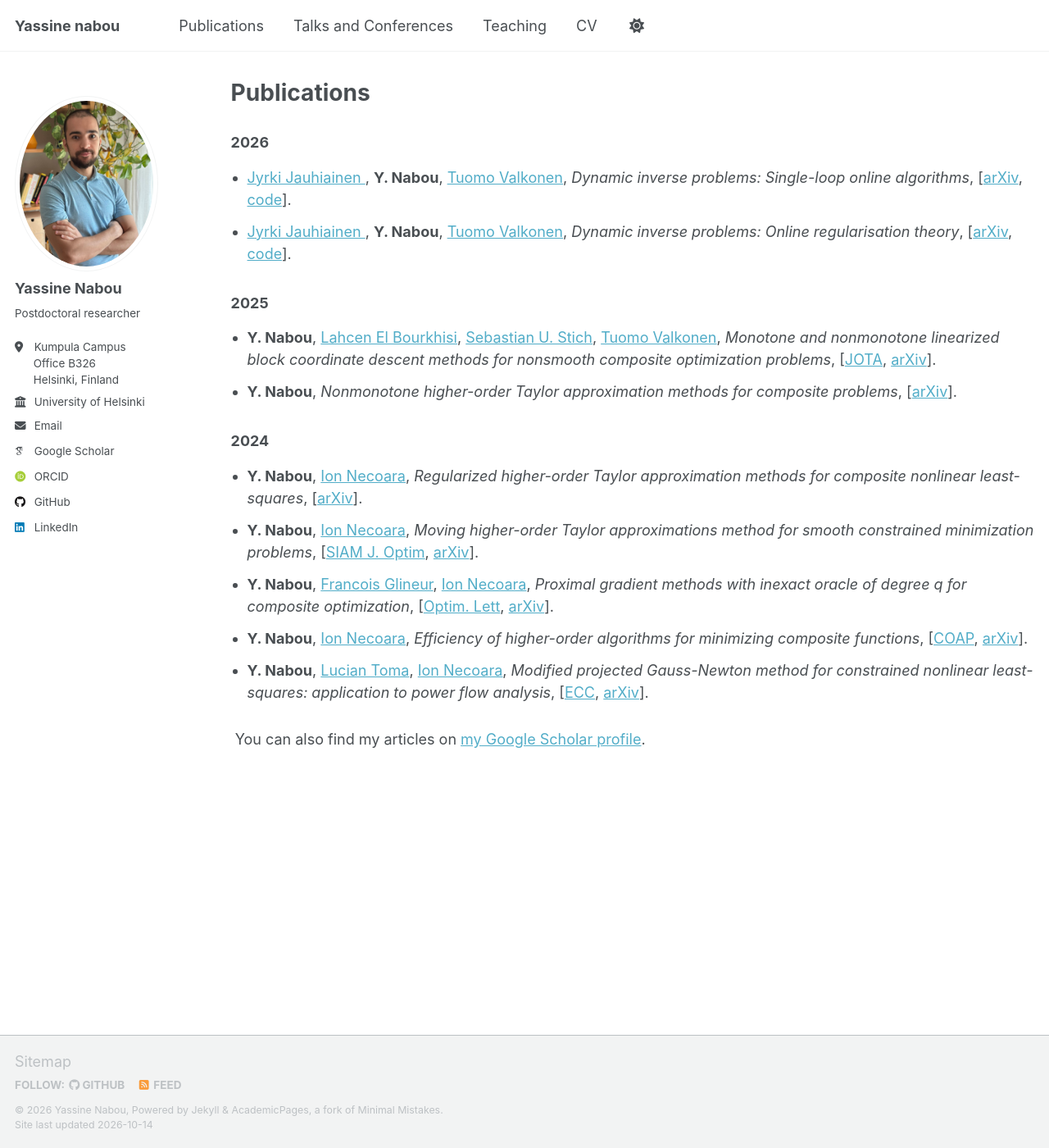
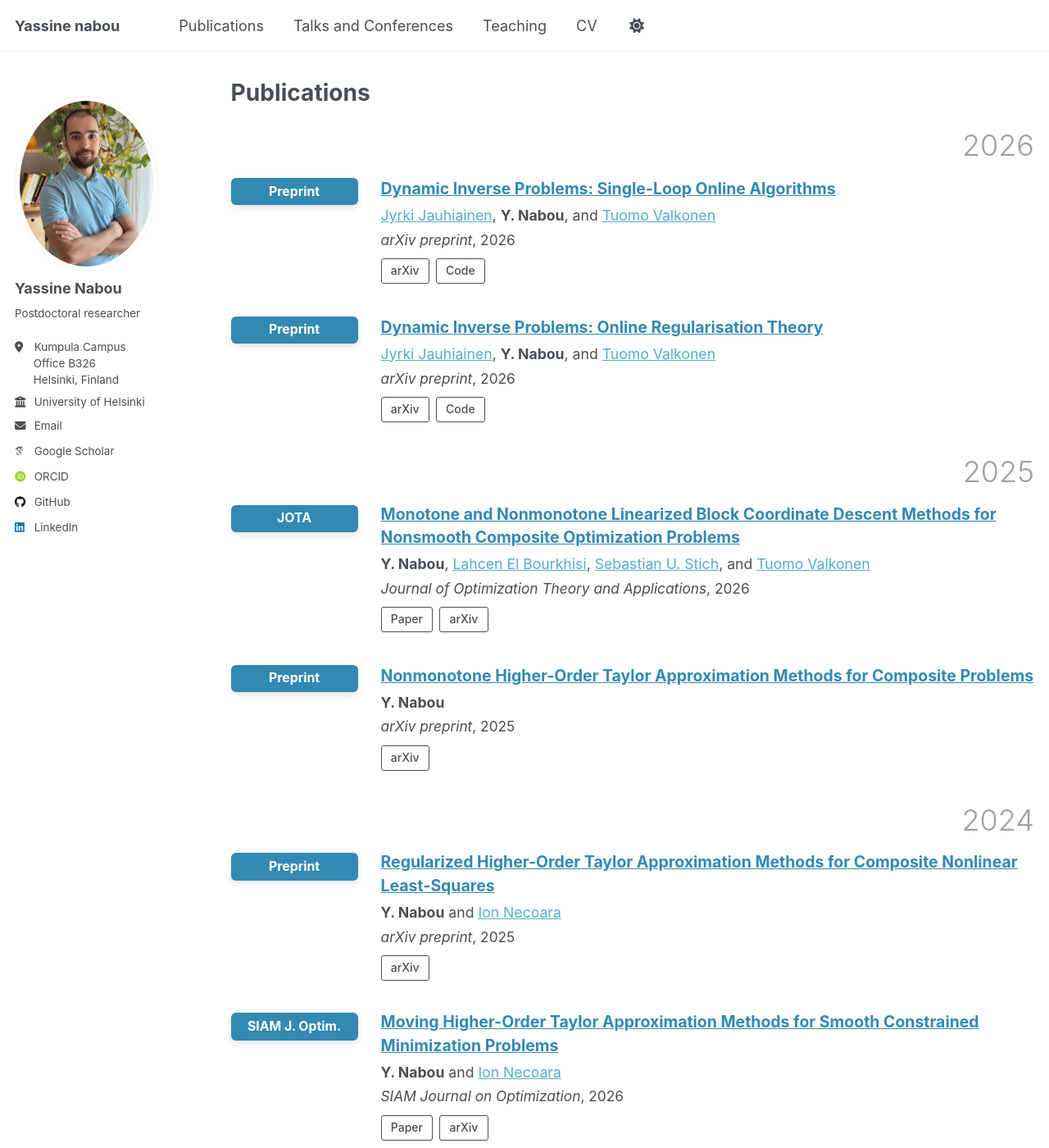
Before and after one commit to Yassine-Nabou/Yassine-Nabou.github.io, a Jekyll site: the page built from _pages/publications.html, in a window 1280 px wide and 1400 px high. Shown: the whole window at 82% size. Built offline with Jekyll 4.4.1, drawn with Linux system fonts in a browser that asks for light colours; some web fonts are replaced; a script that is not in the unit is left out; some of the changed text lies outside the part shown.

Commit message:
Update publications.html

```diff
--- a/_pages/publications.html
+++ b/_pages/publications.html
@@ -5,71 +5,351 @@ permalink: /publications/
 author_profile: true
 ---
 
-<h3>2026</h3>
-<ul style="list-style-type: disc; padding-left: 20px;">
-    <li style="margin-bottom: 12px;">
-    <a href="https://scholar.google.com/citations?user=M67pnDwAAAAJ&hl=fi"> Jyrki Jauhiainen </a>, <strong> Y. Nabou</strong>, <a href="https://tuomov.iki.fi">Tuomo Valkonen</a>,
-    <em>Dynamic inverse problems: Single-loop online algorithms</em>,
-     [<a href="https://arxiv.org/abs/2606.10951">arXiv</a>,
-     <a href="https://zenodo.org/records/19154746">code</a>].
-  </li>
-  <li style="margin-bottom: 12px;">
-    <a href="https://scholar.google.com/citations?user=M67pnDwAAAAJ&hl=fi"> Jyrki Jauhiainen </a>, <strong> Y. Nabou</strong>, <a href="https://tuomov.iki.fi">Tuomo Valkonen</a>,
-    <em>Dynamic inverse problems: Online regularisation theory</em>,
-     [<a href="https://arxiv.org/abs/2605.26022">arXiv</a>,
-     <a href="https://zenodo.org/records/19154746">code</a>].
-  </li>
-</ul>
+<style>
+.publications-page {
+  max-width: 1100px;
+  margin: 0 auto;
+}
 
-<h3>2025</h3>
-<ul style="list-style-type: disc; padding-left: 20px;">
-  <li style="margin-bottom: 12px;">
-    <strong>Y. Nabou</strong>, <a href="https://scholar.google.com/citations?user=M5wTSqcAAAAJ&hl=en">Lahcen El Bourkhisi</a>, <a href="https://sstich.ch">Sebastian U. Stich</a>, <a href="https://tuomov.iki.fi">Tuomo Valkonen</a>,
-    <em>Monotone and nonmonotone linearized block coordinate descent methods for nonsmooth composite optimization problems</em>,
-     [<a href="https://link.springer.com/article/10.1007/s10957-026-03120-0">JOTA</a>,
-      <a href="https://arxiv.org/abs/2506.12397">arXiv</a>].
+.publications-year {
+  font-size: 2em;
+  font-weight: 300;
+  color: #a0a0a0;
+  text-align: right;
+  margin: 0.8em 0 0.5em;
+  border: none;
+}
 
-  </li>
-  <li style="margin-bottom: 12px;">
-    <strong>Y. Nabou</strong>, <em>Nonmonotone higher-order Taylor approximation methods for composite problems</em>,
-     [<a href="https://arxiv.org/abs/2503.01182">arXiv</a>].
-  </li>
-</ul>
+.publication {
+  display: grid;
+  grid-template-columns: 155px minmax(0, 1fr);
+  column-gap: 28px;
+  align-items: start;
+  margin: 0 0 2.2em;
+}
 
-<h3>2024</h3>
-<ul style="list-style-type: disc; padding-left: 20px;">
-  <li style="margin-bottom: 12px;">
-    <strong>Y. Nabou</strong>, <a href="https://acse.pub.ro/index.php/en/ion-necoara/">Ion Necoara</a>,
-    <em>Regularized higher-order Taylor approximation methods for composite nonlinear least-squares</em>,
-    [<a href="https://arxiv.org/abs/2503.02370">arXiv</a>].
-  </li>
-<li style="margin-bottom: 12px;">
-  <strong>Y. Nabou</strong>,
-  <a href="https://acse.pub.ro/index.php/en/ion-necoara/">Ion Necoara</a>,
-  <em>Moving higher-order Taylor approximations method for smooth constrained minimization problems</em>,
-  [<a href="https://epubs.siam.org/doi/10.1137/23M1576852">SIAM J. Optim</a>,
-  <a href="https://arxiv.org/abs/2402.15022">arXiv</a>].
-</li>
-  <li style="margin-bottom: 12px;">
-    <strong>Y. Nabou</strong>, <a href="https://perso.uclouvain.be/francois.glineur/">Francois Glineur</a>, <a href="https://acse.pub.ro/index.php/en/ion-necoara/">Ion Necoara</a>,
-    <em>Proximal gradient methods with inexact oracle of degree q for composite optimization</em>,
-    [<a href="https://link.springer.com/content/pdf/10.1007/s11590-024-02118-9.pdf">Optim. Lett</a>,
-     <a href="https://arxiv.org/abs/2401.10624">arXiv</a>].
-  </li>
-  <li style="margin-bottom: 12px;">
-    <strong>Y. Nabou</strong>, <a href="https://acse.pub.ro/index.php/en/ion-necoara/">Ion Necoara</a>,
-    <em>Efficiency of higher-order algorithms for minimizing composite functions</em>,
-    [<a href="https://link.springer.com/content/pdf/10.1007/s10589-023-00533-9.pdf">COAP</a>,
-    <a href="https://arxiv.org/abs/2203.13367">arXiv</a>].
-  </li>
-  <li style="margin-bottom: 12px;">
-    <strong>Y. Nabou</strong>, <a href="https://scholar.google.fr/citations?user=H8ux6UMAAAAJ&hl=fr">Lucian Toma</a>, <a href="https://acse.pub.ro/index.php/en/ion-necoara/">Ion Necoara</a>,
-    <em>Modified projected Gauss-Newton method for constrained nonlinear least-squares: application to power flow analysis</em>,
-    [<a href="https://ieeexplore.ieee.org/abstract/document/10178179">ECC</a>,
-     <a href="https://arxiv.org/abs/2504.00783">arXiv</a>].
-  </li>
-</ul>
+.publication-venue {
+  display: inline-block;
+  width: 100%;
+  box-sizing: border-box;
+  text-align: center;
+  padding: 0.35em 0.55em;
+  border-radius: 6px;
+  background: #3289b1;
+  color: #fff;
+  font-size: 0.88em;
+  font-weight: 700;
+  line-height: 1.4;
+  box-shadow: 0 3px 8px rgba(0, 0, 0, 0.12);
+}
 
-<div style="margin-top: 30px;" class="wordwrap">
-  You can also find my articles on <a href="{{site.author.googlescholar}}">my Google Scholar profile</a>.
+.publication-title {
+  display: inline-block;
+  color: #3289b1;
+  font-size: 1.08em;
+  font-weight: 700;
+  line-height: 1.45;
+  margin: -0.15em 0 0.25em;
+  text-decoration: none;
+}
+
+.publication-title:hover {
+  text-decoration: underline;
+}
+
+.publication-authors {
+  font-size: 0.98em;
+  line-height: 1.55;
+  margin-bottom: 0.2em;
+}
+
+.publication-venue-details {
+  font-size: 0.96em;
+  line-height: 1.5;
+  margin-bottom: 0.55em;
+}
+
+.publication-venue-details em {
+  font-style: italic;
+}
+
+.publication-links {
+  display: flex;
+  flex-wrap: wrap;
+  gap: 8px;
+  margin-top: 0.45em;
+}
+
+.publication-links a {
+  display: inline-block;
+  min-width: 54px;
+  padding: 0.35em 0.8em;
+  text-align: center;
+  border: 1.5px solid currentColor;
+  border-radius: 3px;
+  color: inherit;
+  font-size: 0.78em;
+  font-weight: 500;
+  text-decoration: none;
+  line-height: 1.35;
+  transition: background 0.15s ease, color 0.15s ease;
+}
+
+.publication-links a:hover {
+  background: #3289b1;
+  border-color: #3289b1;
+  color: #fff;
+}
+
+.publication-year-section {
+  margin-bottom: 2.4em;
+}
+
+.publication-year-section h2 {
+  display: none;
+}
+
+.publications-footer {
+  margin-top: 3em;
+  padding-top: 1.5em;
+  border-top: 1px solid #e5e7eb;
+}
+
+@media (max-width: 650px) {
+  .publication {
+    grid-template-columns: 1fr;
+    row-gap: 0.8em;
+    margin-bottom: 2em;
+  }
+
+  .publication-venue {
+    width: auto;
+    max-width: 180px;
+    min-width: 110px;
+  }
+
+  .publications-year {
+    font-size: 1.7em;
+  }
+
+  .publication-title {
+    font-size: 1.03em;
+  }
+}
+</style>
+
+<div class="publications-page">
+
+  <h2 class="publications-year">2026</h2>
+
+  <div class="publication">
+    <div>
+      <span class="publication-venue">Preprint</span>
+    </div>
+    <div>
+      <a class="publication-title" href="https://arxiv.org/abs/2606.10951">
+        Dynamic Inverse Problems: Single-Loop Online Algorithms
+      </a>
+      <div class="publication-authors">
+        <a href="https://scholar.google.com/citations?user=M67pnDwAAAAJ&amp;hl=fi">Jyrki Jauhiainen</a>,
+        <strong>Y. Nabou</strong>, and
+        <a href="https://tuomov.iki.fi">Tuomo Valkonen</a>
+      </div>
+      <div class="publication-venue-details">
+        <em>arXiv preprint</em>, 2026
+      </div>
+      <div class="publication-links">
+        <a href="https://arxiv.org/abs/2606.10951">arXiv</a>
+        <a href="https://zenodo.org/records/19154746">Code</a>
+      </div>
+    </div>
+  </div>
+
+  <div class="publication">
+    <div>
+      <span class="publication-venue">Preprint</span>
+    </div>
+    <div>
+      <a class="publication-title" href="https://arxiv.org/abs/2605.26022">
+        Dynamic Inverse Problems: Online Regularisation Theory
+      </a>
+      <div class="publication-authors">
+        <a href="https://scholar.google.com/citations?user=M67pnDwAAAAJ&amp;hl=fi">Jyrki Jauhiainen</a>,
+        <strong>Y. Nabou</strong>, and
+        <a href="https://tuomov.iki.fi">Tuomo Valkonen</a>
+      </div>
+      <div class="publication-venue-details">
+        <em>arXiv preprint</em>, 2026
+      </div>
+      <div class="publication-links">
+        <a href="https://arxiv.org/abs/2605.26022">arXiv</a>
+        <a href="https://zenodo.org/records/19154746">Code</a>
+      </div>
+    </div>
+  </div>
+
+  <h2 class="publications-year">2025</h2>
+
+  <div class="publication">
+    <div>
+      <span class="publication-venue">JOTA</span>
+    </div>
+    <div>
+      <a class="publication-title" href="https://link.springer.com/article/10.1007/s10957-026-03120-0">
+        Monotone and Nonmonotone Linearized Block Coordinate Descent Methods for Nonsmooth Composite Optimization Problems
+      </a>
+      <div class="publication-authors">
+        <strong>Y. Nabou</strong>,
+        <a href="https://scholar.google.com/citations?user=M5wTSqcAAAAJ&amp;hl=en">Lahcen El Bourkhisi</a>,
+        <a href="https://sstich.ch">Sebastian U. Stich</a>, and
+        <a href="https://tuomov.iki.fi">Tuomo Valkonen</a>
+      </div>
+      <div class="publication-venue-details">
+        <em>Journal of Optimization Theory and Applications</em>, 2026
+      </div>
+      <div class="publication-links">
+        <a href="https://link.springer.com/article/10.1007/s10957-026-03120-0">Paper</a>
+        <a href="https://arxiv.org/abs/2506.12397">arXiv</a>
+      </div>
+    </div>
+  </div>
+
+  <div class="publication">
+    <div>
+      <span class="publication-venue">Preprint</span>
+    </div>
+    <div>
+      <a class="publication-title" href="https://arxiv.org/abs/2503.01182">
+        Nonmonotone Higher-Order Taylor Approximation Methods for Composite Problems
+      </a>
+      <div class="publication-authors">
+        <strong>Y. Nabou</strong>
+      </div>
+      <div class="publication-venue-details">
+        <em>arXiv preprint</em>, 2025
+      </div>
+      <div class="publication-links">
+        <a href="https://arxiv.org/abs/2503.01182">arXiv</a>
+      </div>
+    </div>
+  </div>
+
+  <h2 class="publications-year">2024</h2>
+
+  <div class="publication">
+    <div>
+      <span class="publication-venue">Preprint</span>
+    </div>
+    <div>
+      <a class="publication-title" href="https://arxiv.org/abs/2503.02370">
+        Regularized Higher-Order Taylor Approximation Methods for Composite Nonlinear Least-Squares
+      </a>
+      <div class="publication-authors">
+        <strong>Y. Nabou</strong> and
+        <a href="https://acse.pub.ro/index.php/en/ion-necoara/">Ion Necoara</a>
+      </div>
+      <div class="publication-venue-details">
+        <em>arXiv preprint</em>, 2025
+      </div>
+      <div class="publication-links">
+        <a href="https://arxiv.org/abs/2503.02370">arXiv</a>
+      </div>
+    </div>
+  </div>
+
+  <div class="publication">
+    <div>
+      <span class="publication-venue">SIAM J. Optim.</span>
+    </div>
+    <div>
+      <a class="publication-title" href="https://epubs.siam.org/doi/10.1137/23M1576852">
+        Moving Higher-Order Taylor Approximation Methods for Smooth Constrained Minimization Problems
+      </a>
+      <div class="publication-authors">
+        <strong>Y. Nabou</strong> and
+        <a href="https://acse.pub.ro/index.php/en/ion-necoara/">Ion Necoara</a>
+      </div>
+      <div class="publication-venue-details">
+        <em>SIAM Journal on Optimization</em>, 2026
+      </div>
+      <div class="publication-links">
+        <a href="https://epubs.siam.org/doi/10.1137/23M1576852">Paper</a>
+        <a href="https://arxiv.org/abs/2402.15022">arXiv</a>
+      </div>
+    </div>
+  </div>
+
+  <div class="publication">
+    <div>
+      <span class="publication-venue">Optim. Lett.</span>
+    </div>
+    <div>
+      <a class="publication-title" href="https://link.springer.com/content/pdf/10.1007/s11590-024-02118-9.pdf">
+        Proximal Gradient Methods with Inexact Oracle of Degree q for Composite Optimization
+      </a>
+      <div class="publication-authors">
+        <strong>Y. Nabou</strong>,
+        <a href="https://perso.uclouvain.be/francois.glineur/">François Glineur</a>, and
+        <a href="https://acse.pub.ro/index.php/en/ion-necoara/">Ion Necoara</a>
+      </div>
+      <div class="publication-venue-details">
+        <em>Optimization Letters</em>, 2024
+      </div>
+      <div class="publication-links">
+        <a href="https://link.springer.com/content/pdf/10.1007/s11590-024-02118-9.pdf">Paper</a>
+        <a href="https://arxiv.org/abs/2401.10624">arXiv</a>
+      </div>
+    </div>
+  </div>
+
+  <div class="publication">
+    <div>
+      <span class="publication-venue">COAP</span>
+    </div>
+    <div>
+      <a class="publication-title" href="https://link.springer.com/content/pdf/10.1007/s10589-023-00533-9.pdf">
+        Efficiency of Higher-Order Algorithms for Minimizing Composite Functions
+      </a>
+      <div class="publication-authors">
+        <strong>Y. Nabou</strong> and
+        <a href="https://acse.pub.ro/index.php/en/ion-necoara/">Ion Necoara</a>
+      </div>
+      <div class="publication-venue-details">
+        <em>Computational Optimization and Applications</em>, 2024
+      </div>
+      <div class="publication-links">
+        <a href="https://link.springer.com/content/pdf/10.1007/s10589-023-00533-9.pdf">Paper</a>
+        <a href="https://arxiv.org/abs/2203.13367">arXiv</a>
+      </div>
+    </div>
+  </div>
+
+  <div class="publication">
+    <div>
+      <span class="publication-venue">ECC</span>
+    </div>
+    <div>
+      <a class="publication-title" href="https://ieeexplore.ieee.org/abstract/document/10178179">
+        Modified Projected Gauss–Newton Method for Constrained Nonlinear Least-Squares: Application to Power Flow Analysis
+      </a>
+      <div class="publication-authors">
+        <strong>Y. Nabou</strong>,
+        <a href="https://scholar.google.fr/citations?user=H8ux6UMAAAAJ&amp;hl=fr">Lucian Toma</a>, and
+        <a href="https://acse.pub.ro/index.php/en/ion-necoara/">Ion Necoara</a>
+      </div>
+      <div class="publication-venue-details">
+        <em>European Control Conference (ECC)</em>, 2023
+      </div>
+      <div class="publication-links">
+        <a href="https://ieeexplore.ieee.org/abstract/document/10178179">Paper</a>
+        <a href="https://arxiv.org/abs/2504.00783">arXiv</a>
+      </div>
+    </div>
+  </div>
+
+  <div class="publications-footer wordwrap">
+    You can also find my complete publication list on
+    <a href="{{ site.author.googlescholar }}">Google Scholar</a>.
+  </div>
+
 </div>
```
